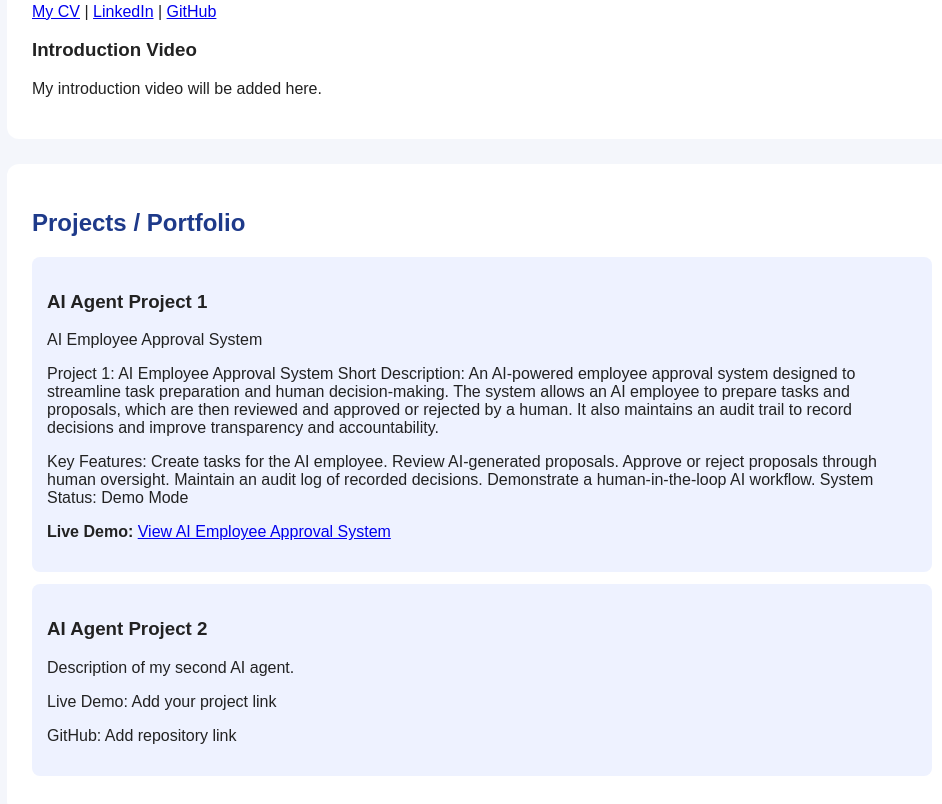
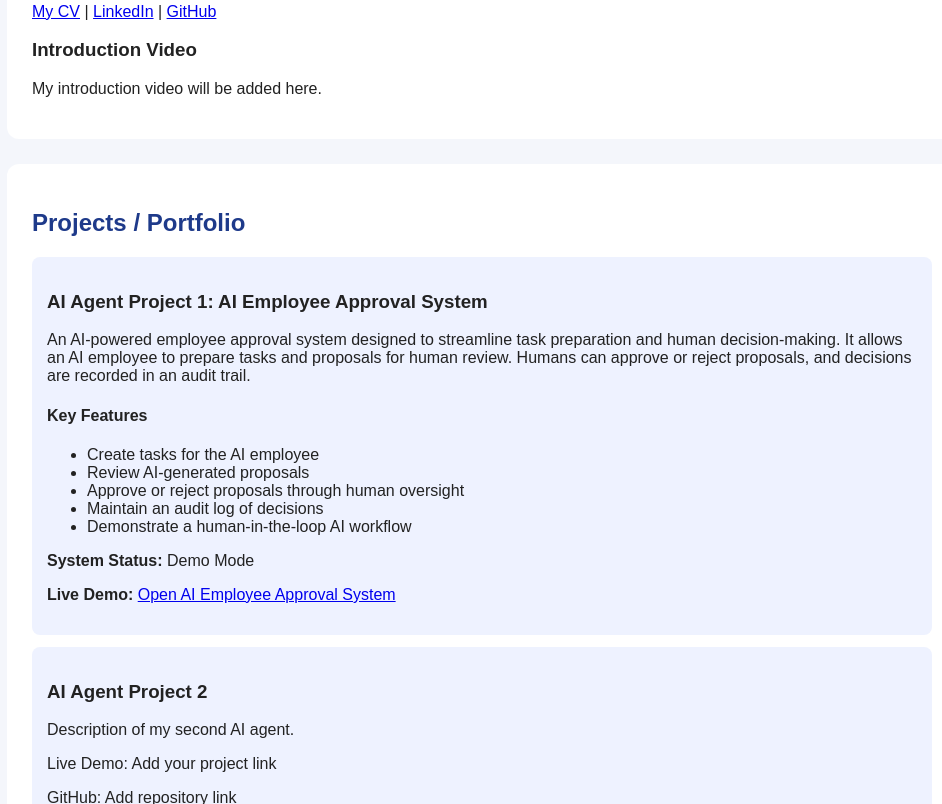
Before and after one commit to maryakhila/maryportifolio, a plain HTML site: page index.html in a window 1280 px wide. Shown: the part 525-1329 px from the top of the page, without its empty margins (158-1100 px from the left). Drawn offline with Linux system fonts and the light colour scheme.

Commit message:
Revise AI Employee Approval System details
Updated project description and key features for AI Employee Approval System.

```diff
--- a/index.html
+++ b/index.html
@@ -92,34 +92,36 @@ I am eager to learn, explore new technologies, and work on innovative projects t
 <section id="projects">
     <h2>Projects / Portfolio</h2>
     <div class="card">
-        <h3>AI Agent Project 1</h3>
-        <p>AI Employee Approval System</p>
-        <p>Project 1: AI Employee Approval System
 
-Short Description:
+<h3>AI Agent Project 1: AI Employee Approval System</h3>
 
-An AI-powered employee approval system designed to streamline task preparation and human decision-making. The system allows an AI employee to prepare tasks and proposals, which are then reviewed and approved or rejected by a human.
-            It also maintains an audit trail to record decisions and improve transparency and accountability.</p>
+<p>
+  An AI-powered employee approval system designed to streamline
+  task preparation and human decision-making. It allows an AI
+  employee to prepare tasks and proposals for human review.
+  Humans can approve or reject proposals, and decisions are
+  recorded in an audit trail.
+</p>
 
-<p> Key Features:
+<h4>Key Features</h4>
+<ul>
+  <li>Create tasks for the AI employee</li>
+  <li>Review AI-generated proposals</li>
+  <li>Approve or reject proposals through human oversight</li>
+  <li>Maintain an audit log of decisions</li>
+  <li>Demonstrate a human-in-the-loop AI workflow</li>
+</ul>
 
-Create tasks for the AI employee.
+<p><strong>System Status:</strong> Demo Mode</p>
 
-Review AI-generated proposals.
-
-Approve or reject proposals through human oversight.
-
-Maintain an audit log of recorded decisions.
-
-Demonstrate a human-in-the-loop AI workflow.
-
-System Status: Demo Mode</p>
-        <p>
+<p>
   <strong>Live Demo:</strong>
-  <a href="https://ai-approval-systems-j3jtgub8kiapjt6r8s9xqn.streamlit.app/#ai-employee-approval-system" target="_blank">
-    View AI Employee Approval System
+  <a href="https://ai-approval-systems-j3jtgub8kiapjt6r8s9xqn.streamlit.app/#ai-employee-approval-sywhy"
+     target="_blank" rel="noopener noreferrer">
+    Open AI Employee Approval System
   </a>
 </p>
+
     </div>
     <div class="card">
         <h3>AI Agent Project 2</h3>
```
